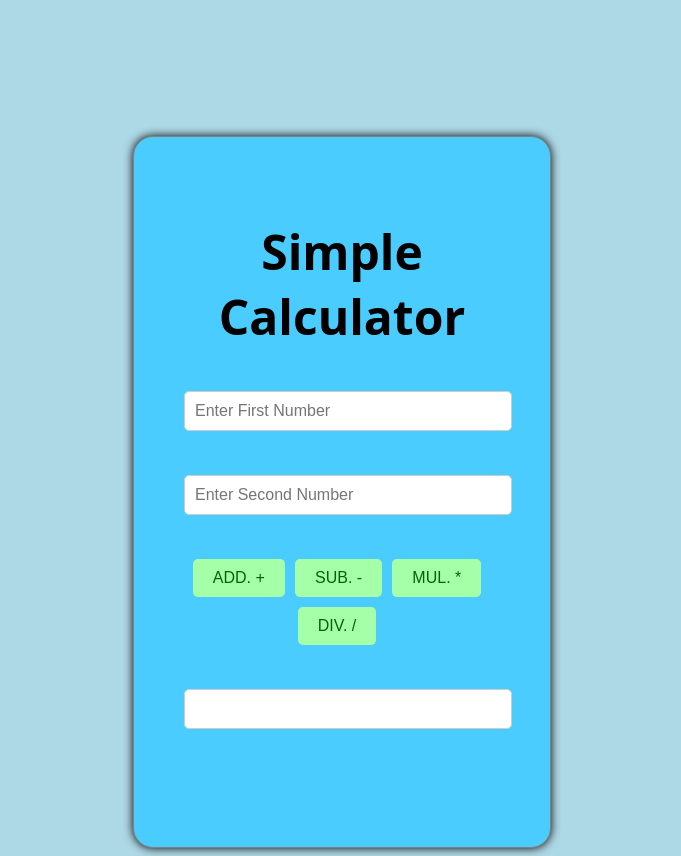
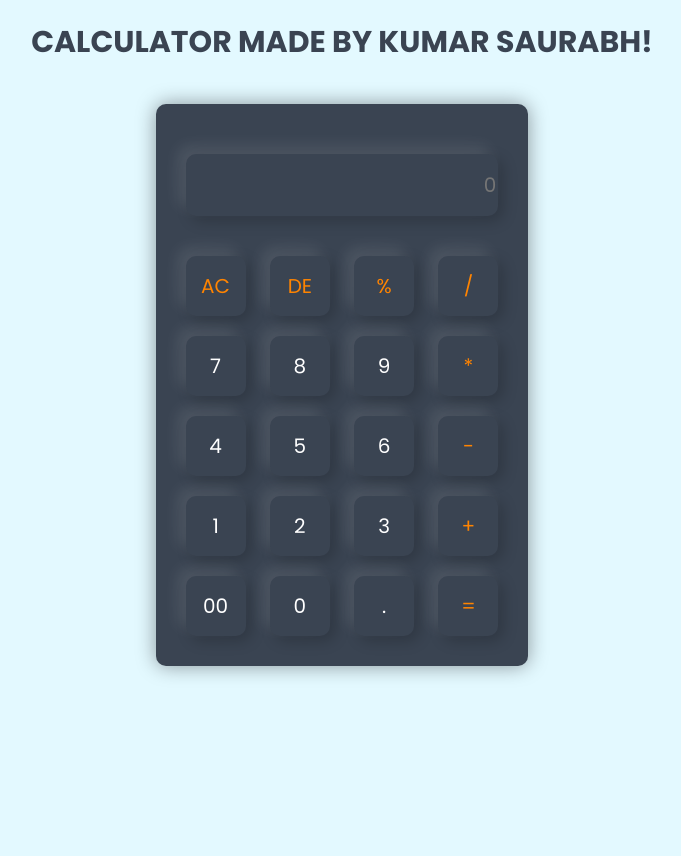
Before and after one commit to KumarSaurabhThakur/JavaScriptPrograms, a plain HTML site: page program.html in a window 1280 px wide. Shown: the whole page, without its empty margins (298-979 px from the left). After the commit the page ends 800 px from the top, so only its background shows below. Drawn offline with Linux system fonts and the light colour scheme.

Commit message:
Update program.html

```diff
--- a/program.html
+++ b/program.html
@@ -5,9 +5,15 @@
     <meta charset="UTF-8">
     <meta name="viewport" content="width=device-width, initial-scale=1.0">
     <title>Programs by Kumar Saurabh</title>
+    <link rel="preconnect" href="https://fonts.googleapis.com">
+    <link rel="preconnect" href="https://fonts.gstatic.com" crossorigin>
+    <link
+        href="https://fonts.googleapis.com/css2?family=Poppins:ital,wght@0,100;0,200;0,300;0,400;0,500;0,600;0,700;0,800;0,900;1,100;1,200;1,300;1,400;1,500;1,600;1,700;1,800;1,900&family=Quicksand:wght@300..700&display=swap"
+        rel="stylesheet">
 
     <style>
-        body {
+        /*STYLESHEET FOR THE SIMPLE CALCULATOR*/
+        /* body {
             padding-top: 10%;
             text-align: center;
             background-color: lightblue;
@@ -49,11 +55,82 @@
         p{
             padding:5px 10px 5px 10px;
             margin-left: -10px;
+        }*/
+
+
+
+        /*STYLESHEET FOR THE REAL CALCULATOR*/
+        body {
+            margin: 0px;
+            padding: 0px;
+            background-color: #e3f9ff;
+            font-family: "Poppins", sans-serif;
+            box-sizing: border-box;
+            font-family: "Poppins", sans-serif;
+        }
+
+        .container {
+            display: flex;
+            justify-content: center;
+            align-items: center;
+            width: 100%;
+            height: 100vh;
+        }
+
+        .calculator {
+            background-color: #3a4452;
+            padding: 20px;
+            border-radius: 10px;
+            box-shadow: 0px 0px 20px rgba(0, 0, 0, 0.4);
+        }
+
+        .calculator form input,
+        button {
+            border: 0px;
+            outline: 0px;
+            height: 60px;
+            width: 60px;
+            border-radius: 10px;
+            box-shadow: -8px -8px 15px rgba(255, 255, 255, 0.1), 5px 5px 15px rgba(0, 0, 0, 0.2);
+            background: transparent;
+            font-size: 20px;
+            color: white;
+            cursor: pointer;
+            margin: 10px;
+            font-family: "Poppins", sans-serif;
+        }
+
+        .display {
+            display: flex;
+            justify-content: flex-end;
+            margin: 20px 0px;
+        }
+
+        .display input {
+            text-align: right;
+            flex: 1;
+            font-size: 45px;
+        }
+
+        h1 {
+            text-align: center;
+            font-size: 30px;
+            color: #3a4452;
+            margin-top: 20px;
+            margin-bottom: -80px;
+        }
+
+        .operator,
+        .equalBtn {
+            color: rgb(255, 132, 0)
         }
     </style>
+
 </head>
 
 <body>
+    <!--HTML PROGRAM FOR THE SIMPLE CALCULATOR-->
+    <!--
     <header>
         <h1>Simple Calculator</h1>
 
@@ -67,6 +144,52 @@
         <p><input type="text" id="resultbox" readonly /></p>
         <p id="result"></p>
     </header>
+-->
+
+
+
+    <!--HTML PROGRAM FOR THE REAL CALCULATOR-->
+
+    <h1>CALCULATOR MADE BY KUMAR SAURABH!</h1>
+    <div class="container">
+        <div class="calculator">
+            <form>
+                <div class="display">
+                    <input type="text" id="inputBox" placeholder="0" />
+                </div>
+                <div>
+                    <button class="operator">AC</button>
+                    <button class="operator">DE</button>
+                    <button class="operator">%</button>
+                    <button class="operator">/</button>
+                </div>
+                <div>
+                    <button>7</button>
+                    <button>8</button>
+                    <button>9</button>
+                    <button class="operator">*</button>
+                </div>
+                <div>
+                    <button>4</button>
+                    <button>5</button>
+                    <button>6</button>
+                    <button class="operator">-</button>
+                </div>
+                <div>
+                    <button>1</button>
+                    <button>2</button>
+                    <button>3</button>
+                    <button class="operator">+</button>
+                </div>
+                <div>
+                    <button>00</button>
+                    <button>0</button>
+                    <button>.</button>
+                    <button class="equalBtn">=</button>
+                </div>
+            </form>
+        </div>
+    </div>
 
 
     <script src="script.js">
```
